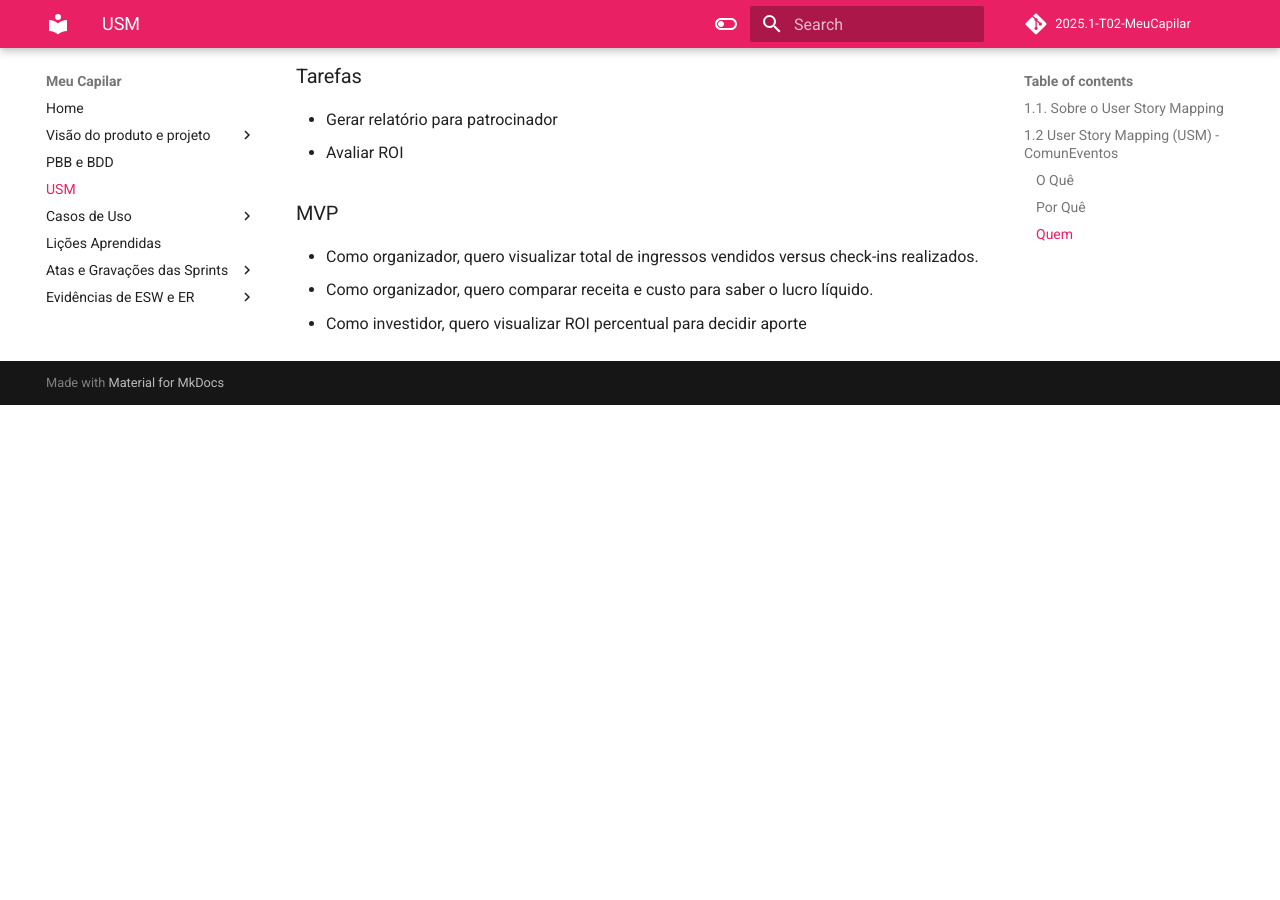
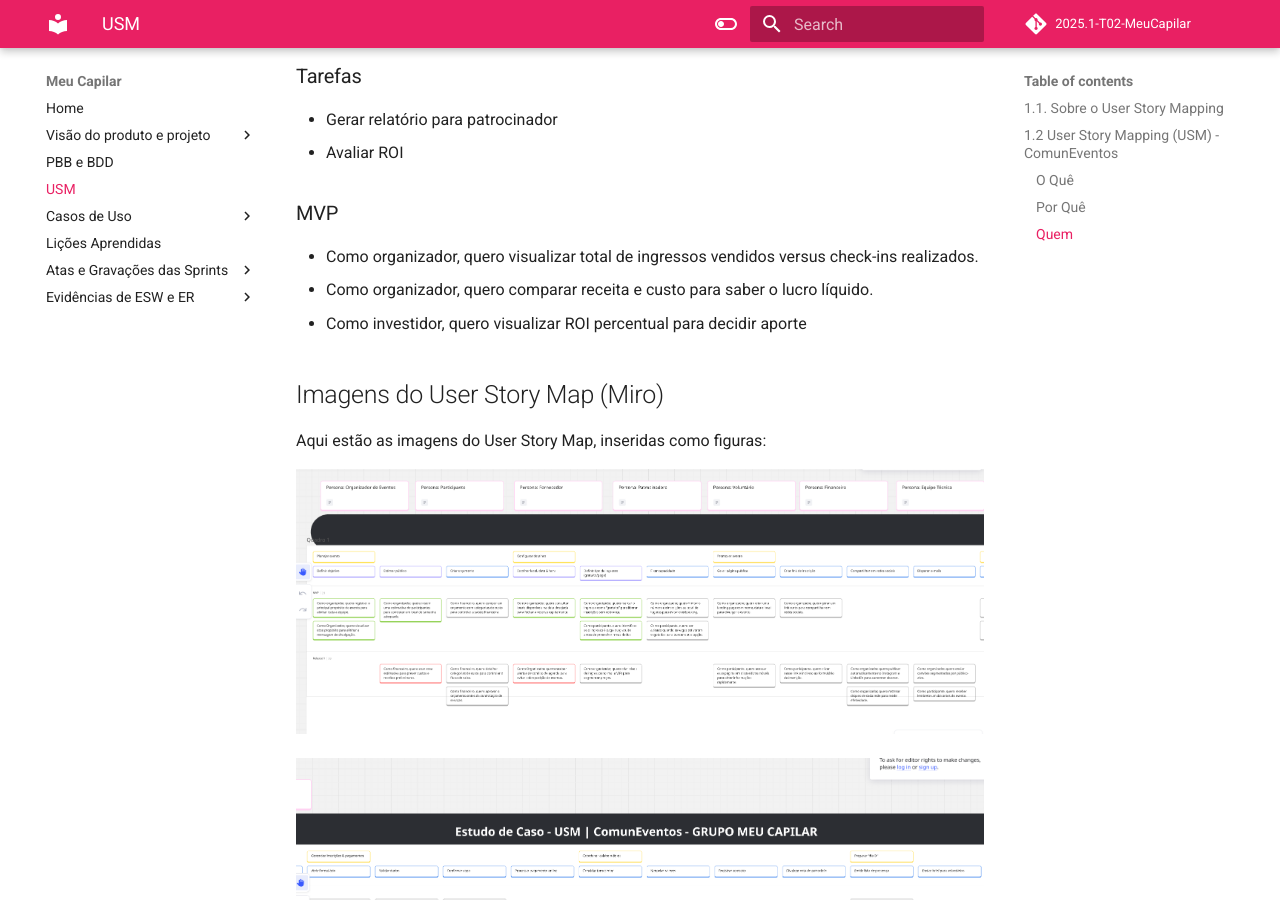
Before and after one commit to mdsreq-fga-unb/2025.1-T02-MeuCapilar, an MkDocs documentation site: the page built from docs/unidade3/USM.md, in a window 1280 px wide and 900 px high, scrolled down 6525 px. Built offline with MkDocs 1.6.1 and Material for MkDocs 9.7.7, drawn with Linux system fonts in a browser that asks for light colours; comment, search, counter and statistics services are not loaded; before the commit the page ends 6930 px from its top, so only the background shows below that.

Commit message:
Adiciona imagens USM.md

```diff
--- a/docs/unidade3/USM.md
+++ b/docs/unidade3/USM.md
@@ -203,3 +203,13 @@ Por ser flexível e iterativa, a técnica se adapta bem a **metodologias ágeis*
 - Como organizador, quero visualizar total de ingressos vendidos versus check-ins realizados.
 - Como organizador, quero comparar receita e custo para saber o lucro líquido.
 - Como investidor, quero visualizar ROI percentual para decidir aporte
+
+## Imagens do User Story Map (Miro)
+
+Aqui estão as imagens do User Story Map, inseridas como figuras:
+
+![Imagem USM parte 1](../imagens/USMparte1.png)
+
+![Imagem USM parte 2](../imagens/USMparte2.png)
+
+![Imagem USM parte 3](../imagens/USMparte3.png)
```
